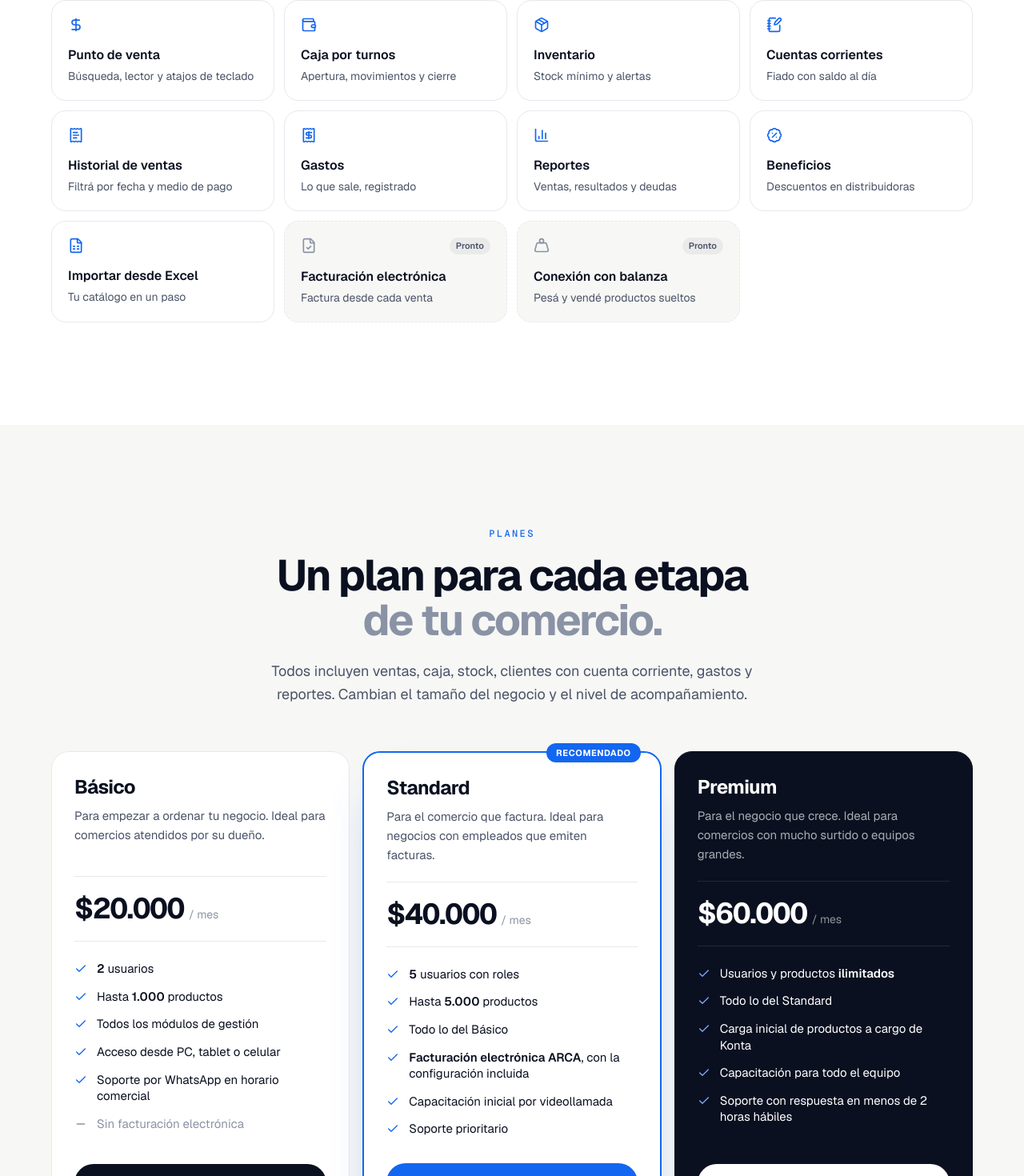
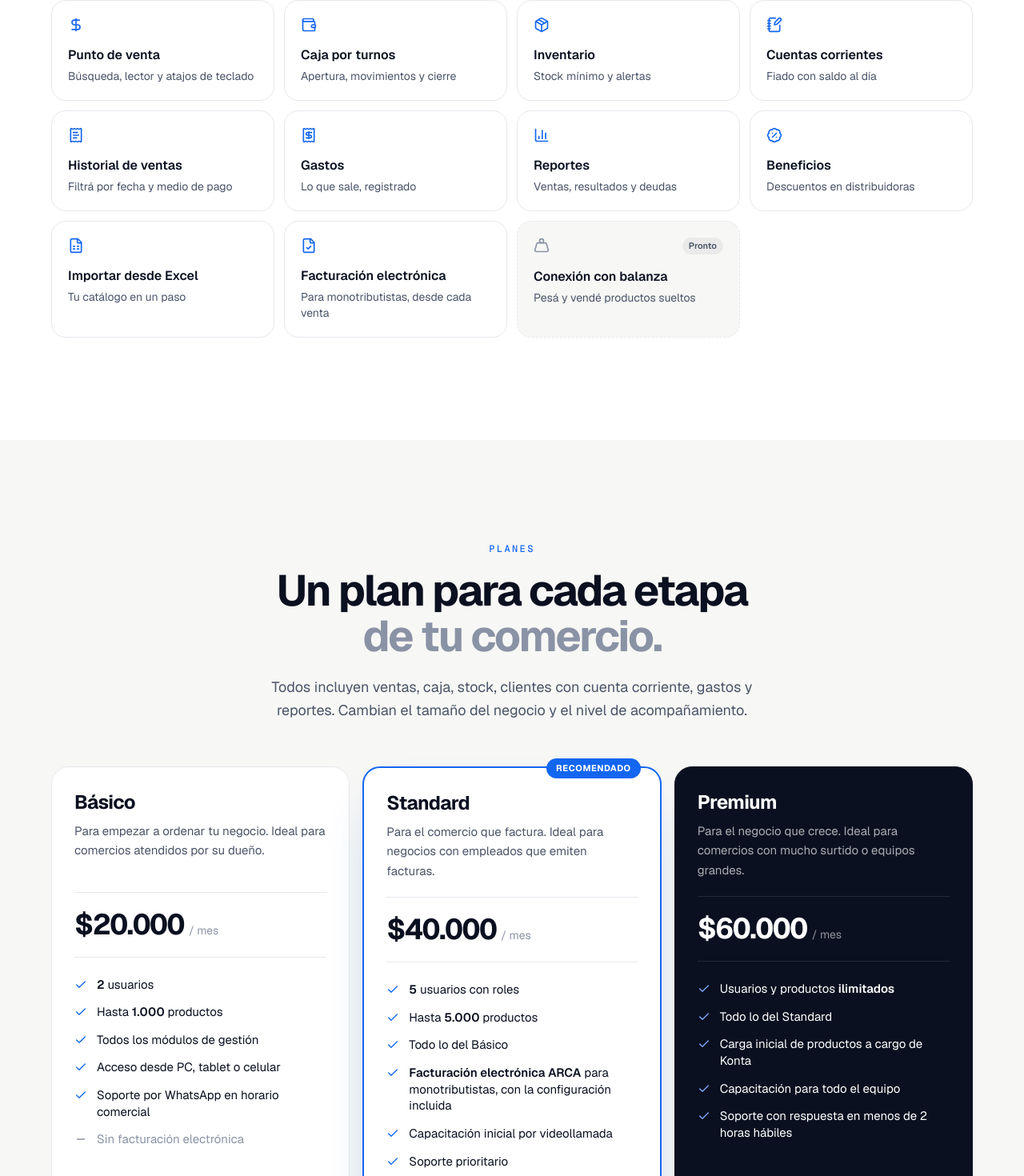
Before and after one commit to FabioDenis/kontasite, a Next.js app: page / in a window 1280 px wide. Shown: the part 10499-11969 px from the top of the page at 80% size. Built offline with nearby package versions, Linux system fonts and the light colour scheme; no server answers.

Commit message:
feat(landing): mark electronic invoicing as available for monotributistas

```diff
--- a/src/features/landing/sections/all-included.tsx
+++ b/src/features/landing/sections/all-included.tsx
@@ -25,7 +25,7 @@ const features = [
   { name: "Reportes", desc: "Ventas, resultados y deudas", icon: BarChart3 },
   { name: "Beneficios", desc: "Descuentos en distribuidoras", icon: BadgePercent },
   { name: "Importar desde Excel", desc: "Tu catálogo en un paso", icon: FileSpreadsheet },
-  { name: "Facturación electrónica", desc: "Factura desde cada venta", icon: FileCheck, soon: true },
+  { name: "Facturación electrónica", desc: "Para monotributistas, desde cada venta", icon: FileCheck },
   { name: "Conexión con balanza", desc: "Pesá y vendé productos sueltos", icon: Weight, soon: true },
 ];
 
--- a/src/features/plans/plans.ts
+++ b/src/features/plans/plans.ts
@@ -43,7 +43,7 @@ export const plans: Plan[] = [
       { text: "5 usuarios con roles", bold: "5" },
       { text: "Hasta 5.000 productos", bold: "5.000" },
       { text: "Todo lo del Básico" },
-      { text: "Facturación electrónica ARCA, con la configuración incluida", bold: "Facturación electrónica ARCA" },
+      { text: "Facturación electrónica ARCA para monotributistas, con la configuración incluida", bold: "Facturación electrónica ARCA" },
       { text: "Capacitación inicial por videollamada" },
       { text: "Soporte prioritario" },
     ],
```
